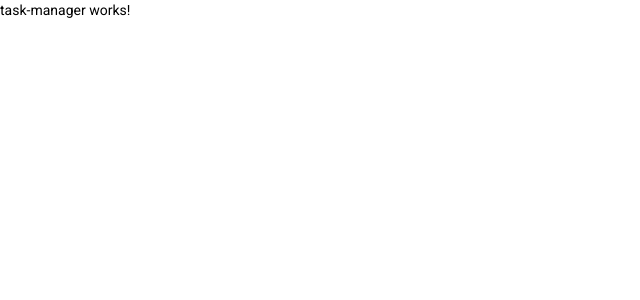
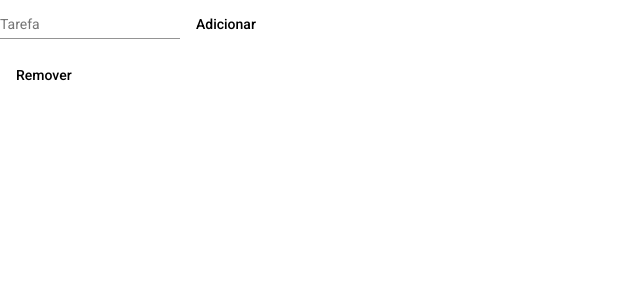
Before and after one commit to bruno1727/todolist-portal, an Angular app: page /task-manager in a window 1280 px wide. Shown: the top 300 px of the page, without its empty margins (0-640 px from the left). Built offline with nearby package versions, Linux system fonts and the light colour scheme.

Commit message:
implementando crud basico

```diff
--- /dev/null
+++ b/src/app/task-manager/task-exclude/task-exclude.component.html
@@ -0,0 +1 @@
+<button mat-button (click)="removeTasks()">Remover</button>
--- /dev/null
+++ b/src/app/task-manager/task-exclude/task-exclude.component.ts
@@ -0,0 +1,22 @@
+import { Component, OnInit, Input, Output, EventEmitter } from '@angular/core';
+
+@Component({
+  selector: 'app-task-exclude',
+  templateUrl: './task-exclude.component.html',
+  styleUrls: ['./task-exclude.component.scss']
+})
+export class TaskExcludeComponent implements OnInit {
+
+  @Input() selectedTasks: string[];
+  @Output() removeTasksEvent: EventEmitter<boolean> = new EventEmitter<boolean>();
+
+  constructor() { }
+
+  ngOnInit(): void {
+  }
+
+  removeTasks(){
+    this.removeTasksEvent.emit(true);
+  }
+
+}
--- a/src/app/task-manager/task-include/task-include.component.html
+++ b/src/app/task-manager/task-include/task-include.component.html
@@ -1 +1,7 @@
-<p>task-manager-include works!</p>
+<form class="example-form">
+    <mat-form-field class="example-full-width">
+        <mat-label>Tarefa</mat-label>
+        <input matInput [(ngModel)]="task" name="task">
+    </mat-form-field>
+    <button mat-button (click)="addTask()">Adicionar</button>
+</form>
--- a/src/app/task-manager/task-include/task-include.component.ts
+++ b/src/app/task-manager/task-include/task-include.component.ts
@@ -1,4 +1,4 @@
-import { Component, OnInit } from '@angular/core';
+import { Component, OnInit, Output, EventEmitter } from '@angular/core';
 
 @Component({
   selector: 'app-task-include',
@@ -7,9 +7,18 @@ import { Component, OnInit } from '@angular/core';
 })
 export class TaskIncludeComponent implements OnInit {
 
+  @Output() addTaskEvent = new EventEmitter<string>();
+
+  task: string;
+
   constructor() { }
 
   ngOnInit(): void {
   }
 
+  addTask(){
+    this.addTaskEvent.emit(this.task);
+    this.task = "";
+  }
+
 }
--- a/src/app/task-manager/task-list/task-list.component.html
+++ b/src/app/task-manager/task-list/task-list.component.html
@@ -1 +1,3 @@
-<p>task-manager-grid works!</p>
+<mat-selection-list [(ngModel)]="selectedTasks">
+    <mat-list-option *ngFor="let task of tasks" [value]="task">{{task}}</mat-list-option>
+</mat-selection-list>
--- a/src/app/task-manager/task-list/task-list.component.ts
+++ b/src/app/task-manager/task-list/task-list.component.ts
@@ -1,4 +1,4 @@
-import { Component, OnInit } from '@angular/core';
+import { Component, OnInit, Input } from '@angular/core';
 
 @Component({
   selector: 'app-task-list',
@@ -7,6 +7,10 @@ import { Component, OnInit } from '@angular/core';
 })
 export class TaskListComponent implements OnInit {
 
+  @Input() tasks: string[];
+
+  selectedTasks: string[];
+
   constructor() { }
 
   ngOnInit(): void {
--- a/src/app/task-manager/task-manager/task-manager.component.html
+++ b/src/app/task-manager/task-manager/task-manager.component.html
@@ -1 +1,3 @@
-<p>task-manager works!</p>
+<app-task-include (addTaskEvent)="addTask($event)"></app-task-include>
+<app-task-exclude [selectedTasks]="list.selectedTasks" (removeTasksEvent)="removeTasks($event)"></app-task-exclude>
+<app-task-list #list [tasks]="tasks"></app-task-list>
--- a/src/app/task-manager/task-manager/task-manager.component.ts
+++ b/src/app/task-manager/task-manager/task-manager.component.ts
@@ -1,4 +1,5 @@
-import { Component, OnInit } from '@angular/core';
+import { Component, OnInit, ViewChild } from '@angular/core';
+import { TaskListComponent } from '../task-list/task-list.component';
 
 @Component({
   selector: 'app-task-manager',
@@ -7,9 +8,23 @@ import { Component, OnInit } from '@angular/core';
 })
 export class TaskManagerComponent implements OnInit {
 
+  tasks: string[] = [];
+
+  @ViewChild("list") list: TaskListComponent;
+
   constructor() { }
 
   ngOnInit(): void {
   }
 
+  addTask(task: string){
+    this.tasks.push(task);
+    console.log(this.tasks);
+  }
+
+  removeTasks(valid: boolean){
+    this.tasks = this.tasks.filter(t => !this.list.selectedTasks.includes(t));
+    console.log(this.tasks);
+  }
+
 }
```
Also changed, not shown: src/app/task-manager/task-manager.module.ts (+13 -2 lines), src/app/task-manager/task-exclude/task-exclude.component.scss (added).
